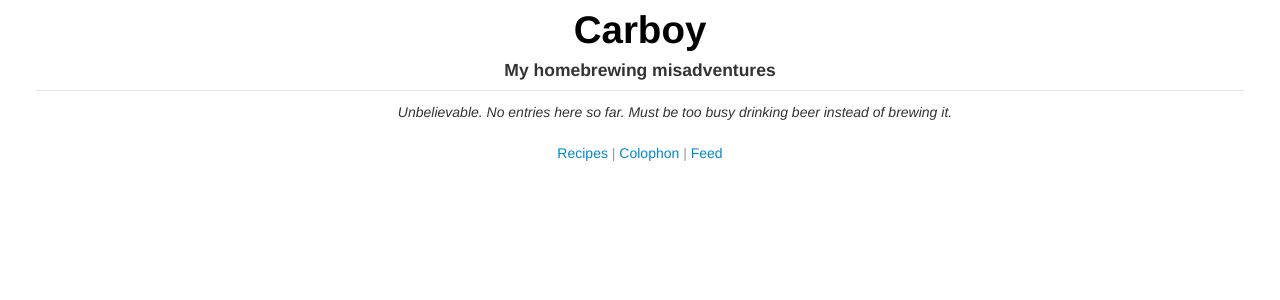
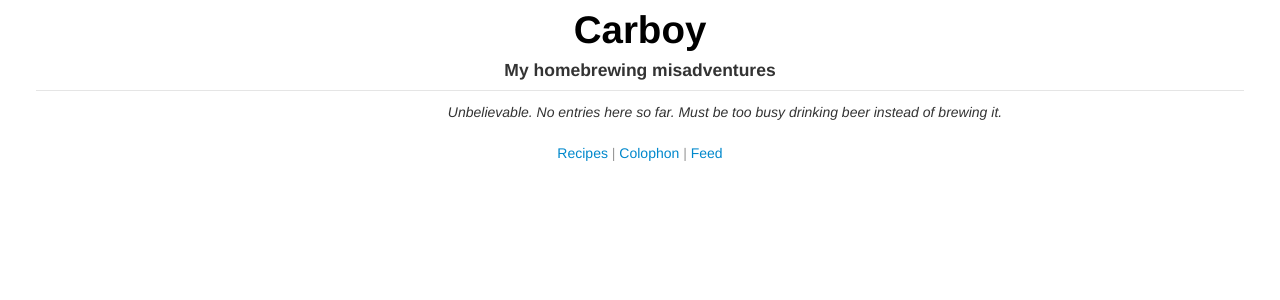
Before and after one commit to tommeagher/Carboy, a Flask app: page /entry-list/1/ in a window 1280 px wide. Shown: the top 300 px of the page. Run offline with Flask 2, Linux system fonts and the light colour scheme; data that the repository does not hold is empty.

Commit message:
futzing with bootstrap. closes #29

```diff
--- a/templates/entry.html
+++ b/templates/entry.html
@@ -1,7 +1,7 @@
 {% extends "layout.html" %}
 {% block body %}
 <div class="container">
-<div class="span9">
+<div class="span10">
 <div class="well">
 {% if session.logged_in %}
 
--- a/templates/layout.html
+++ b/templates/layout.html
@@ -70,13 +70,10 @@
 </div>
 </div>
 <div class="row">
-<div class="span2"></div>
-<div class="span8">
+<div class="span12">
 </div>
 <!-- <div class=page> -->
-<div class="span2">
-<!--  <div class=metanav> -->
-</div></div>
+</div>
 
 <div class="row">
 <div class="span2"></div>
--- a/templates/page.html
+++ b/templates/page.html
@@ -1,7 +1,7 @@
 {% extends "layout.html" %}
 {% block body %}
 <div class="container">
-<div class="span9">
+<div class="span10">
 <h2>{{ page.title }}</h2>
 <p>{{ page.text|safe }}</p>
 
--- a/templates/recipe.html
+++ b/templates/recipe.html
@@ -1,7 +1,7 @@
 {% extends "layout.html" %}
 {% block body %}
 <div class="container">
-<div class="span9">
+<div class="span10">
 <div class="well">
 
 {% if recipe.recipe_URL %}
--- a/templates/show_entries.html
+++ b/templates/show_entries.html
@@ -3,7 +3,7 @@
 <div class="container-fluid">
 
 <div class="row">
-<div class="span9">
+<div class="span10">
 {% if session.logged_in %}
 {% for entry in entries %}
 <div class="well">
@@ -61,7 +61,7 @@
 <a href="/entry-list/{{entries.older}}/"><< older</a>
 {% endif %}
 </div>
-<div class="span5">
+<div class="span6">
 </div>
 <div class="span1">
 {% if entries.newer %}
--- a/templates/show_recipes.html
+++ b/templates/show_recipes.html
@@ -9,7 +9,7 @@
 
 <div class="row-fluid">
 <div class="span2"></div>
-<div class="span7">
+<div class="span8">
 <ul>
 {% for recipe in recipes %}
 
@@ -38,7 +38,7 @@
 <a href="/recipe-list/{{recipes.older}}/"><< older</a>
 {% endif %}
 </div>
-<div class="span5">
+<div class="span6">
 </div>
 <div class="span1">
 {% if recipes.newer %}
```
